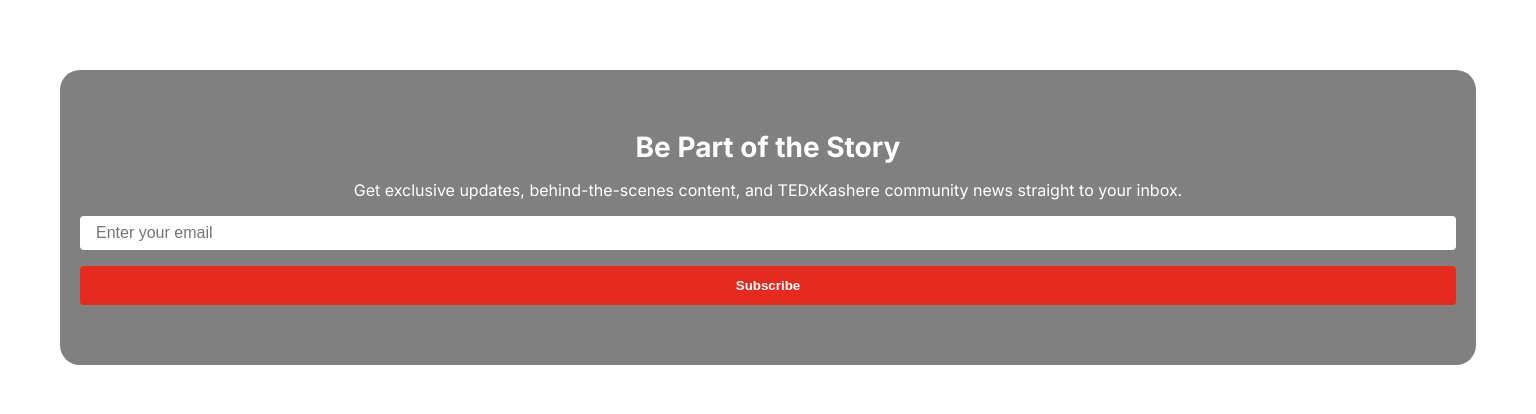
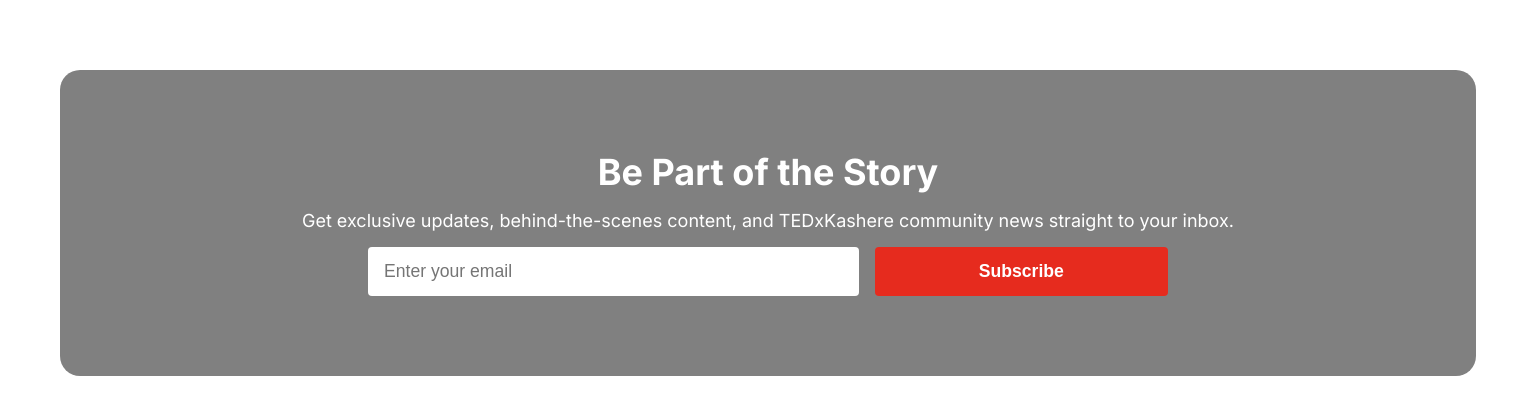
Before and after one commit to Meetkamal256/tedxkashere, a Next.js app: page / in a window 1536 px wide. Shown: the part 3276-3690 px from the top of the page. Built offline with nearby package versions, Linux system fonts and the light colour scheme.

Commit message:
style(newsletter): enhance font-size, padding and layout for tablets, large desktops,  extra large desktop .

```diff
--- a/app/components/sections/newsletter/newsletter.module.css
+++ b/app/components/sections/newsletter/newsletter.module.css
@@ -1,19 +1,19 @@
 .ctaSection {
   background-color: #808080;
-  padding: 60px 20px;
+  padding: 40px 16px;
   text-align: center;
   border-radius: 20px;
   color: #fff;
 }
 
 .ctaContainer h2 {
-  font-size: 28px;
+  font-size: 24px;
   font-weight: bold;
   margin-bottom: 1rem;
 }
 
 .ctaContainer p {
-  font-size: 16px;
+  font-size: 15px;
   margin-bottom: 16px;
 }
 
@@ -23,10 +23,12 @@
   justify-content: center;
   flex-wrap: wrap;
   gap: 1rem;
+  max-width: 600px;
+  margin: 0 auto;
 }
 
 .newsletterForm input[type="email"] {
-  padding: 8px 16px;
+  padding: 10px 16px;
   border: none;
   border-radius: 4px;
   font-size: 1rem;
@@ -48,3 +50,79 @@
   background-color: white;
   color: #e62b1e;
 }
+
+/* Medium screens (tablets) */
+@media (min-width: 768px) {
+  .ctaSection {
+    padding: 60px 32px;
+  }
+
+  .ctaContainer h2 {
+    font-size: 28px;
+  }
+
+  .ctaContainer p {
+    font-size: 16px;
+  }
+
+  .newsletterForm {
+    flex-direction: row;
+  }
+
+  .newsletterForm input[type="email"] {
+    flex: 2;
+    min-width: 250px;
+  }
+
+  .newsletterForm button {
+    flex: 1;
+    min-width: 140px;
+  }
+}
+
+/* Large screens (desktops) */
+@media (min-width: 1024px) {
+  .ctaSection {
+    padding: 70px 40px;
+  }
+
+  .ctaContainer h2 {
+    font-size: 32px;
+  }
+
+  .ctaContainer p {
+    font-size: 17px;
+  }
+
+  .newsletterForm {
+    max-width: 700px;
+  }
+}
+
+/* Extra-large screens (1440px+) */
+@media (min-width: 1440px) {
+  .ctaSection {
+    padding: 80px 80px;
+  }
+
+  .ctaContainer h2 {
+    font-size: 36px;
+  }
+
+  .ctaContainer p {
+    font-size: 18px;
+  }
+
+  .newsletterForm {
+    max-width: 800px;
+  }
+
+  .newsletterForm input[type="email"] {
+    font-size: 1.1rem;
+  }
+
+  .newsletterForm button {
+    font-size: 1.1rem;
+    padding: 14px 32px;
+  }
+}
```
